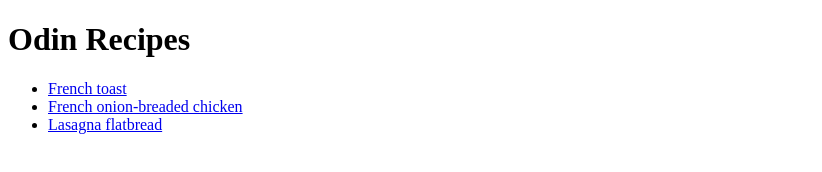
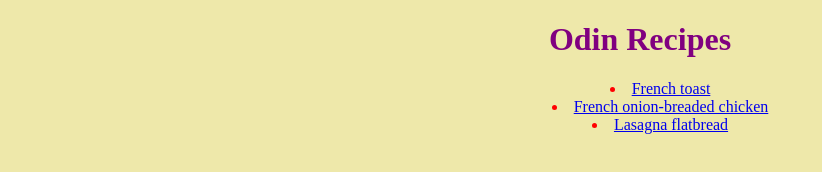
Before and after one commit to RytisMark/odin-recipes, a plain HTML site: page index.html in a window 1280 px wide. Shown: the whole page, without its empty margins (0-822 px from the left). Drawn offline with Linux system fonts and the light colour scheme.

Commit message:
Added some CSS styling

```diff
--- a/index.html
+++ b/index.html
@@ -3,14 +3,15 @@
   <head>
   	<title> Odin Recipes </title>
   	<meta charset="utf-8">
+	<link rel="stylesheet" href="styles.css"">
   </head>
 
-  <body>
-  	<h1>Odin Recipes</h1>
+  <body class="body">
+  	<h1 class="title">Odin Recipes</h1>
   	<ul>
-  	  <li><a href="recipes/french-toast.html">French toast</a>
-  	  <li><a href="recipes/french-chicken.html">French onion-breaded chicken</a></li>
-  	  <li><a href="recipes/lasagna-flatbread.html">Lasagna flatbread</a></li>
+  	  <li class="listing"><a href="recipes/french-toast.html">French toast</a>
+  	  <li class="listing"><a href="recipes/french-chicken.html">French onion-breaded chicken</a></li>
+  	  <li class="listing"><a href="recipes/lasagna-flatbread.html">Lasagna flatbread</a></li>
   	</ul>
 
   </body>
--- /dev/null
+++ b/recipes/styles.css
@@ -0,0 +1,8 @@
+.body {
+    background-color: palegoldenrod;
+}
+
+.image {
+    width: 300px;
+    height: auto;
+}
--- /dev/null
+++ b/styles.css
@@ -0,0 +1,14 @@
+.title {
+    text-align: center;
+    color: purple;
+}
+
+.body {
+    background-color: palegoldenrod;
+}
+
+.listing {
+    color: red;
+    text-align: center;
+    list-style: inside;
+}
```
Also changed, not shown: recipes/french-chicken.html (+3 -2 lines), recipes/french-toast.html (+4 -3 lines), recipes/lasagna-flatbread.html (+3 -2 lines), 1 other file.
